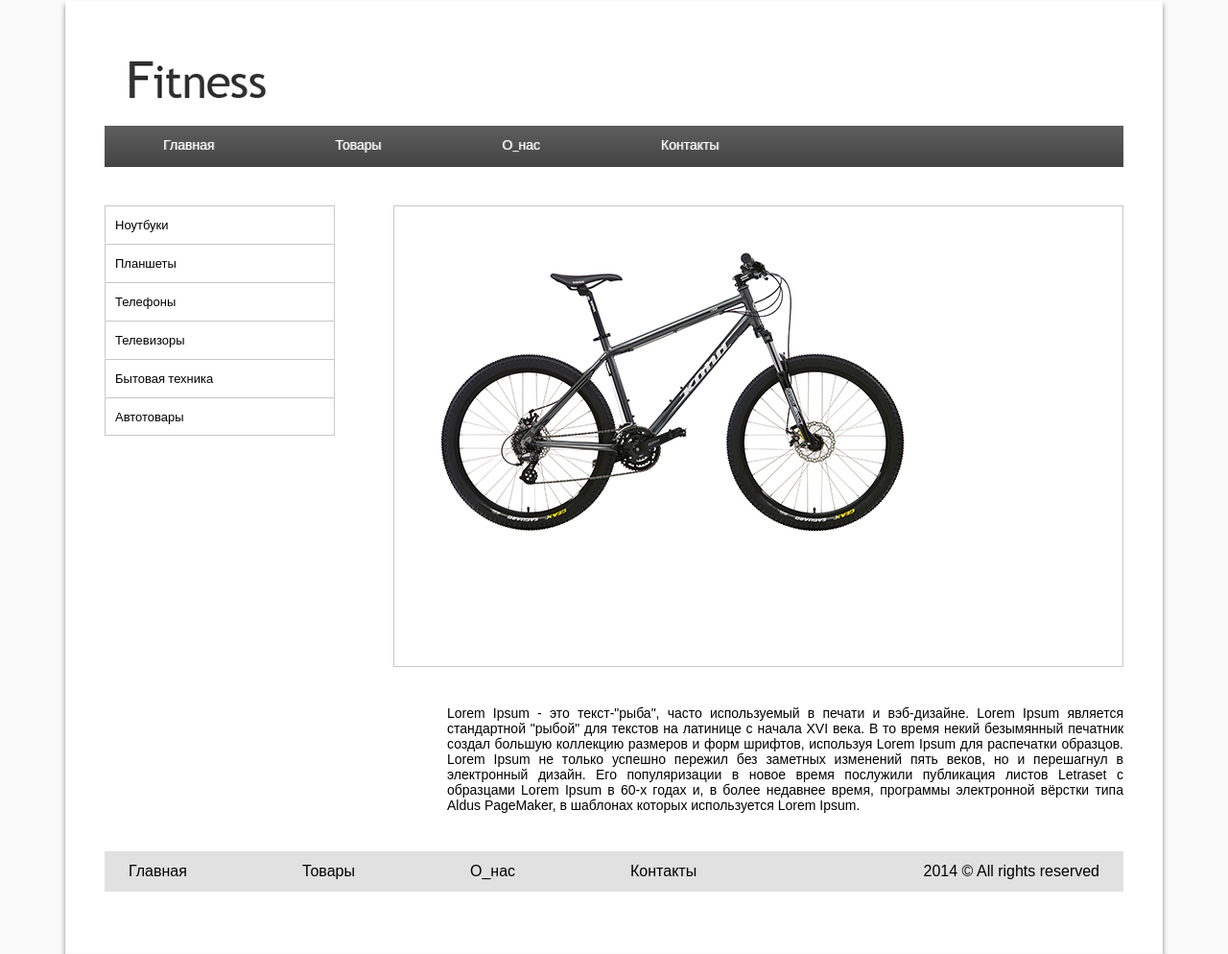
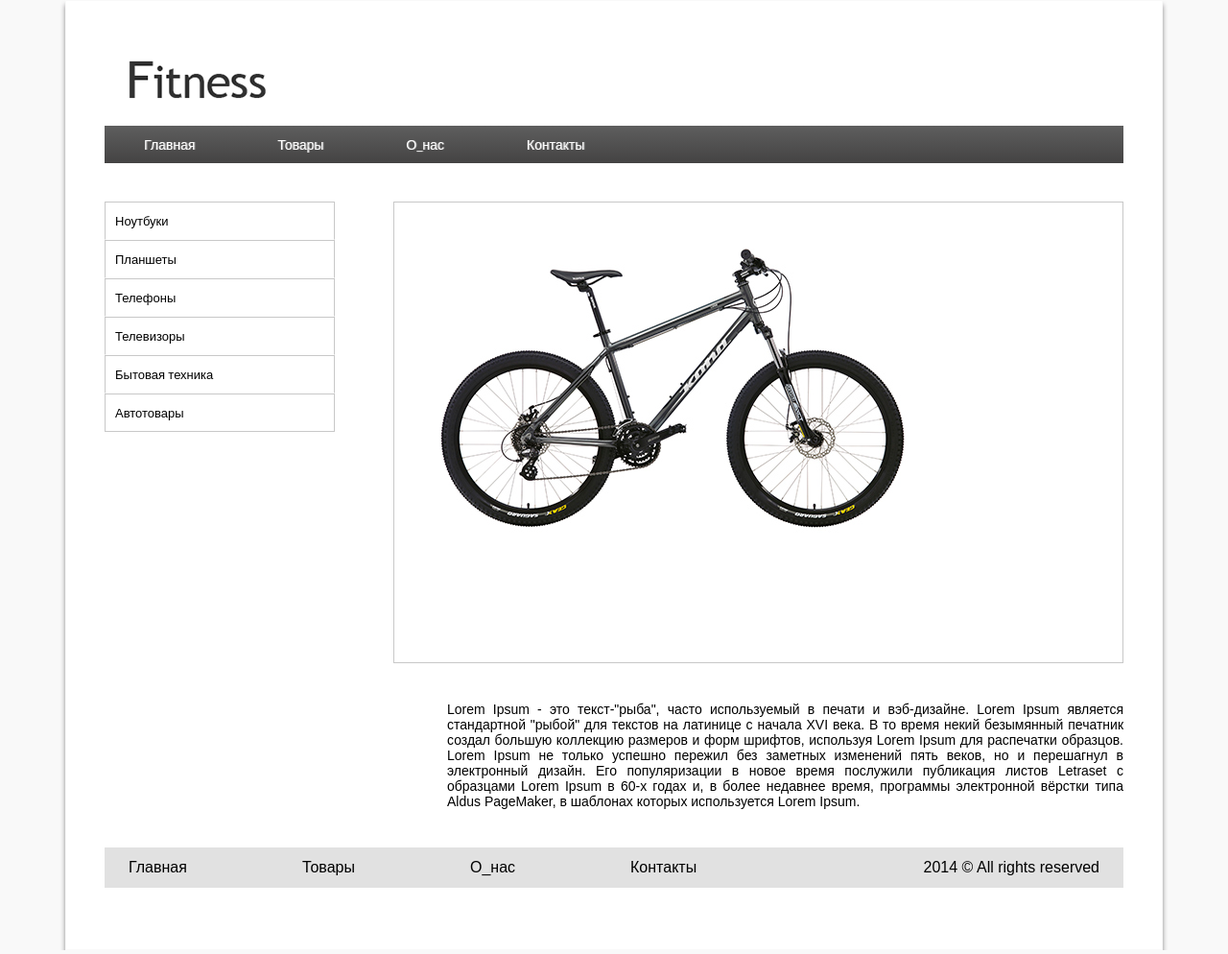
Before and after one commit to MaryKain/MaryKain.github.io, a plain HTML site: page hm3/index.html in a window 1280 px wide. Shown: the whole page at 96% size. Drawn offline with nearby package versions, Linux system fonts and the light colour scheme.

Commit message:
line menu

```diff
--- a/hm3/styles.css
+++ b/hm3/styles.css
@@ -48,26 +48,26 @@ body {
 
 .hm2 li {
     display: inline-block;
+    padding: 10px 40px;
+    font-family: 'Open Sans', sans-serif;
+    font-size: 14px;
+    color: white;
+    text-shadow: #a8a7a7 1px 0px;
+    border-left: 1px solid transparent;
+    border-right: 1px solid transparent;
 }
 
-.hm2 li a:hover {
+.hm2 li a {
+    display: block;
+    text-decoration: none;
+    color: white;
+}
+
+.hm2 li:hover {
     background-color: #3f3f3f;
     border-left: 1px solid #838383;
     border-right: 1px solid #838383;
     /*border-bottom: 2px solid #3f3f3f;*/
-}
-
-.hm2 li a {
-    display: block;
-    float: left;
-    padding: 10px 60px;
-    text-decoration: none;
-    font-family: 'Open Sans', sans-serif;
-    font-size: 14px;
-    color: #ffffff;
-    text-shadow: #a8a7a7 1px 0px;
-    border-left: 1px solid transparent;
-    border-right: 1px solid transparent;
 }
 
 .main {
```
